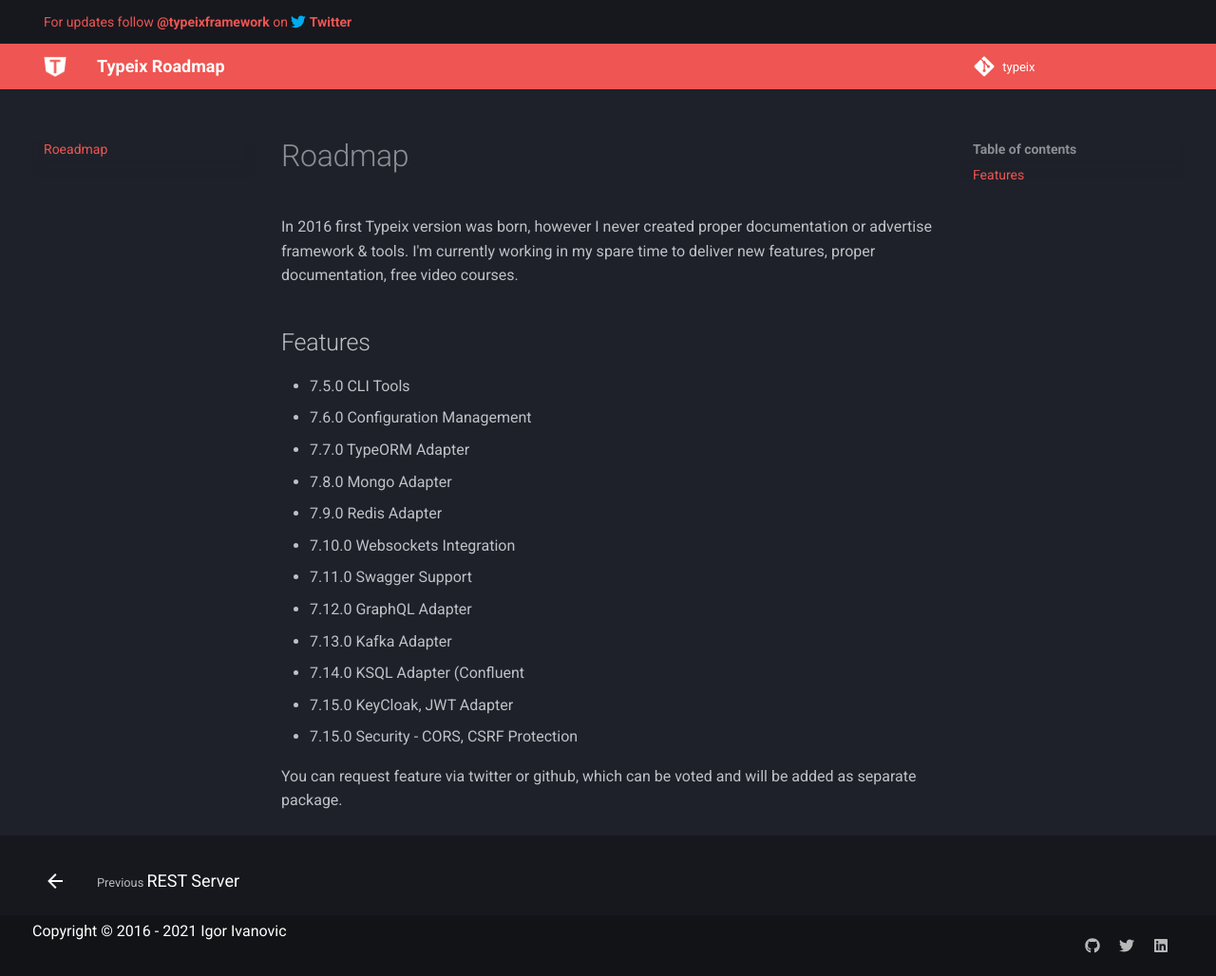
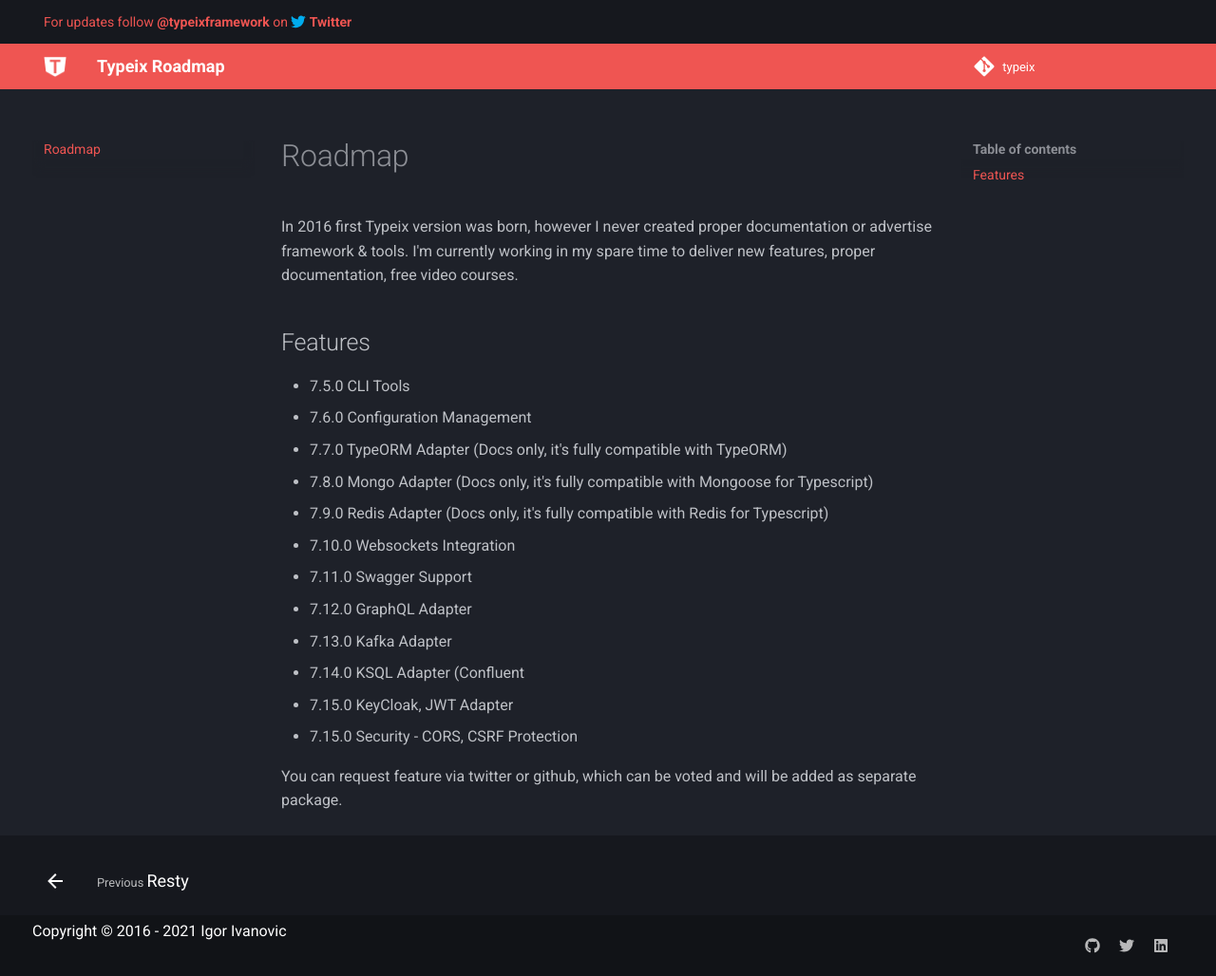
Before and after one commit to typeix/typeix.github.io, an MkDocs documentation site: the page built from docs/roadmap.md, in a window 1280 px wide and 1028 px high. Shown: the whole window at 95% size. Built offline with MkDocs 1.6.1 and Material for MkDocs 9.7.7, drawn with Linux system fonts in a browser that asks for light colours; comment, search, counter and statistics services are not loaded.

Commit message:
Fix typos

```diff
--- a/docs/roadmap.md
+++ b/docs/roadmap.md
@@ -9,9 +9,9 @@
 ## Features
 * 7.5.0 CLI Tools
 * 7.6.0 Configuration Management
-* 7.7.0 TypeORM Adapter
-* 7.8.0 Mongo Adapter
-* 7.9.0 Redis Adapter
+* 7.7.0 TypeORM Adapter (Docs only, it's fully compatible with TypeORM)
+* 7.8.0 Mongo Adapter (Docs only, it's fully compatible with Mongoose for Typescript)
+* 7.9.0 Redis Adapter (Docs only, it's fully compatible with Redis for Typescript)
 * 7.10.0 Websockets Integration
 * 7.11.0 Swagger Support
 * 7.12.0 GraphQL Adapter
--- a/mkdocs.yml
+++ b/mkdocs.yml
@@ -130,11 +130,10 @@
       - Modules: packages/typeix-modules.md
       - Router: packages/typeix-router.md
       - Logger: packages/typeix-logger.md
-      - Resty:
-          - REST Server: packages/resty/typeix-resty.md
+      - Resty: packages/resty/typeix-resty.md
           # - AWS Lambda Adapter: packages/resty/typeix-resty-aws-lambda.md
 #  - Benchmarks: benchmarks.md
-  - Roeadmap: roadmap.md
+  - Roadmap: roadmap.md
 # Google Analytics
 google_analytics:
   - "G-CRNY5PJKJH"
```
Also changed, not shown: docs/packages/resty/typeix-resty.md (+1 -1 lines).
